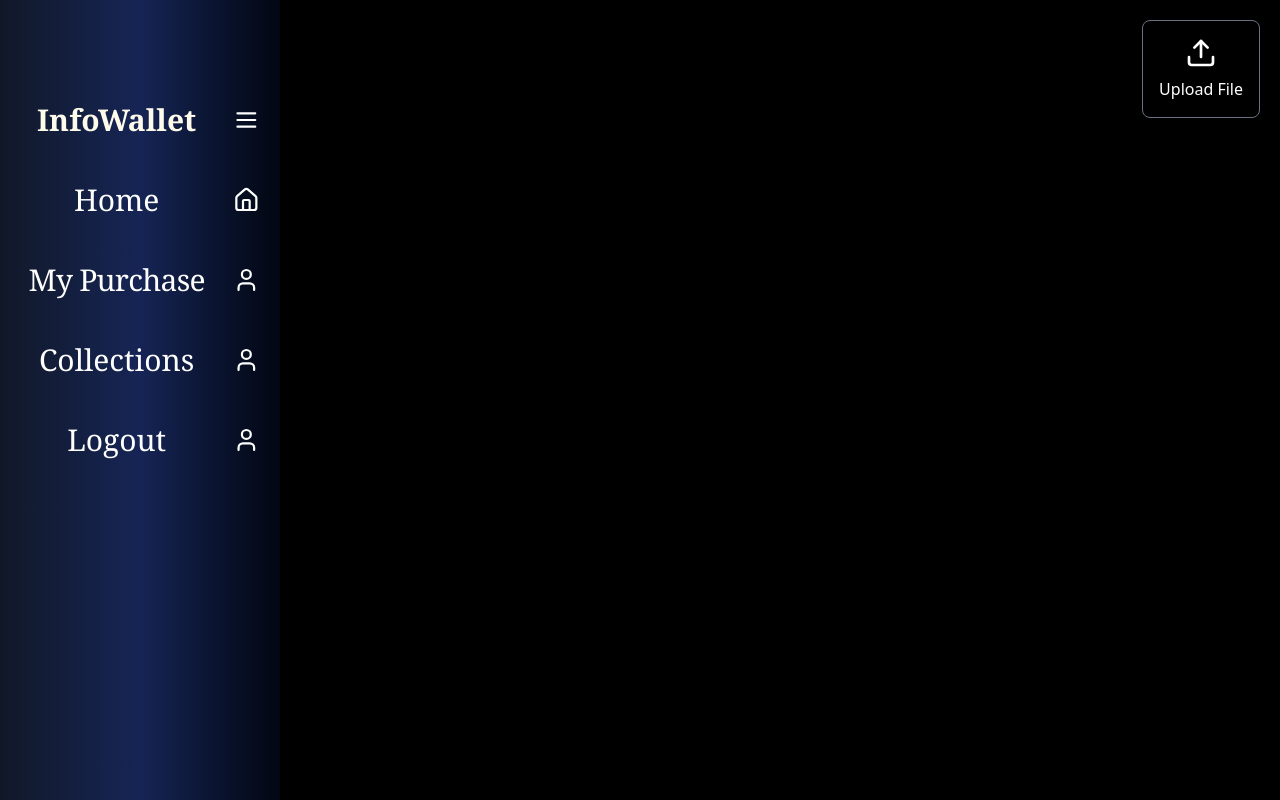
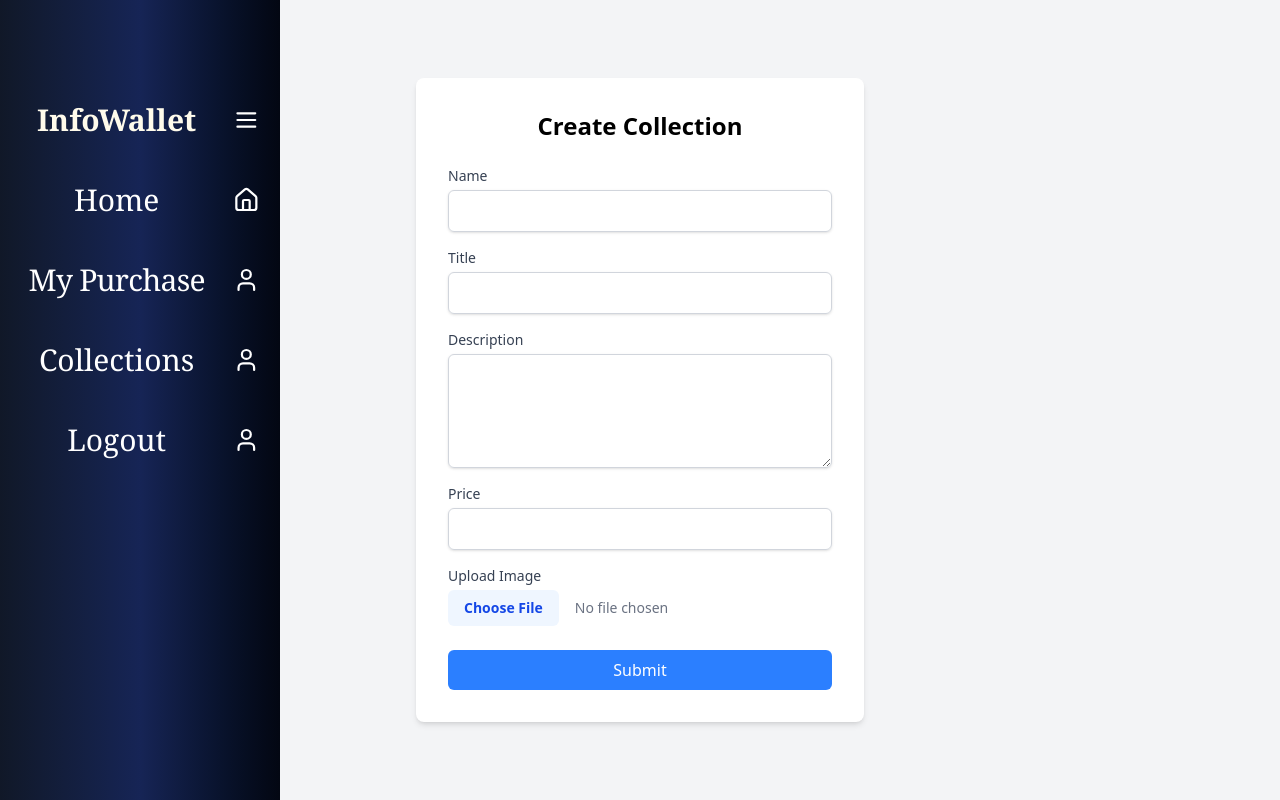
Before and after one commit to shivsh94/InfoWallet, a React (Vite) app in the folder frontend/: page / in a window 1280 px wide. Built offline with nearby package versions, Linux system fonts and the light colour scheme.

Commit message:
Implement collection creation form with file upload; enhance Home component for better user experience and validation

```diff
--- a/frontend/src/pages/Home.jsx
+++ b/frontend/src/pages/Home.jsx
@@ -1,23 +1,144 @@
-import React from 'react';
-import { Upload } from 'lucide-react';
+import React, { useState } from 'react';
+import axios from 'axios';
 
 const Home = () => {
+    const [formData, setFormData] = useState({
+        name: "",
+        title: "",
+        description: "",
+        price: "",
+        image: null,
+    });
+
+    const handleChange = (e) => {
+        const { name, value } = e.target;
+        setFormData({ ...formData, [name]: value });
+    };
+
+    const handleFileChange = (e) => {
+        setFormData({ ...formData, image: e.target.files[0] }); // Store the file object
+    };
+
+    const handleSubmit = async (e) => {
+        e.preventDefault();
+
+        const data = new FormData();
+        data.append("name", formData.name);
+        data.append("title", formData.title);
+        data.append("description", formData.description);
+        data.append("price", formData.price);
+        data.append("image", formData.image);
+
+        for (let [key, value] of data.entries()) {
+            console.log(key, value);
+        }
+
+        try {
+            const response = await axios.post("/upload", data, {
+                headers: {
+                    "Content-Type": "multipart/form-data",
+                },
+            });
+            console.log("Response:", response.data);
+            alert("Collection created successfully!");
+        } catch (error) {
+            console.error("Error:", error.response?.data || error.message);
+            alert("Failed to create collection.");
+        }
+    };
+
     return (
-        <div className="w-full h-screen bg-black text-white flex">
-            <div className='w-full min-h-fit bg-black flex justify-end items-start m-5'>
-                <label className='cursor-pointer flex flex-col items-center text-white p-4 border border-gray-500 rounded-lg hover:bg-gray-800 transition'>
-                    <Upload size={32} />
-                    <span className='mt-2 w-fit h-fit'>Upload File</span>
-                    <input type='file'
-                        name='file'
-                        accept='.jpg, .jpeg, .png , .pdf'
+        <div className="min-h-screen bg-gray-100 flex items-center justify-center p-4">
+            <form
+                onSubmit={handleSubmit}
+                className="bg-white p-8 rounded-lg shadow-md w-full max-w-md"
+            >
+                <h2 className="text-2xl font-bold mb-6 text-center">Create Collection</h2>
 
-                        className='hidden'
+                <div className="mb-4">
+                    <label htmlFor="name" className="block text-sm font-medium text-gray-700">
+                        Name
+                    </label>
+                    <input
+                        type="text"
+                        id="name"
+                        name="name"
+                        value={formData.name}
+                        onChange={handleChange}
+                        className="mt-1 block w-full px-3 py-2 border border-gray-300 rounded-md shadow-sm focus:outline-none focus:ring-2 focus:ring-blue-500"
+                        required
                     />
-                </label>
-            </div>
+                </div>
+
+                <div className="mb-4">
+                    <label htmlFor="title" className="block text-sm font-medium text-gray-700">
+                        Title
+                    </label>
+                    <input
+                        type="text"
+                        id="title"
+                        name="title"
+                        value={formData.title}
+                        onChange={handleChange}
+                        className="mt-1 block w-full px-3 py-2 border border-gray-300 rounded-md shadow-sm focus:outline-none focus:ring-2 focus:ring-blue-500"
+                        required
+                    />
+                </div>
+
+                <div className="mb-4">
+                    <label htmlFor="description" className="block text-sm font-medium text-gray-700">
+                        Description
+                    </label>
+                    <textarea
+                        id="description"
+                        name="description"
+                        value={formData.description}
+                        onChange={handleChange}
+                        rows="4"
+                        className="mt-1 block w-full px-3 py-2 border border-gray-300 rounded-md shadow-sm focus:outline-none focus:ring-2 focus:ring-blue-500"
+                        required
+                    />
+                </div>
+
+                <div className="mb-4">
+                    <label htmlFor="price" className="block text-sm font-medium text-gray-700">
+                        Price
+                    </label>
+                    <input
+                        type="number"
+                        id="price"
+                        name="price"
+                        value={formData.price}
+                        onChange={handleChange}
+                        step="0.01"
+                        className="mt-1 block w-full px-3 py-2 border border-gray-300 rounded-md shadow-sm focus:outline-none focus:ring-2 focus:ring-blue-500"
+                        required
+                    />
+                </div>
+
+                <div className="mb-6">
+                    <label htmlFor="image" className="block text-sm font-medium text-gray-700">
+                        Upload Image
+                    </label>
+                    <input
+                        type="file"
+                        id="image"
+                        name="image"
+                        onChange={handleFileChange}
+                        className="mt-1 block w-full text-sm text-gray-500 file:mr-4 file:py-2 file:px-4 file:rounded-md file:border-0 file:text-sm file:font-semibold file:bg-blue-50 file:text-blue-700 hover:file:bg-blue-100"
+                        required
+                    />
+                </div>
+
+                <button
+                    type="submit"
+                    className="w-full bg-blue-500 text-white py-2 px-4 rounded-md hover:bg-blue-600 focus:outline-none focus:ring-2 focus:ring-blue-500"
+                >
+                    Submit
+                </button>
+            </form>
         </div>
     );
-}
+};
 
 export default Home;
```
Also changed, not shown: 1 other file (tests, documents, lock files or other folders).
